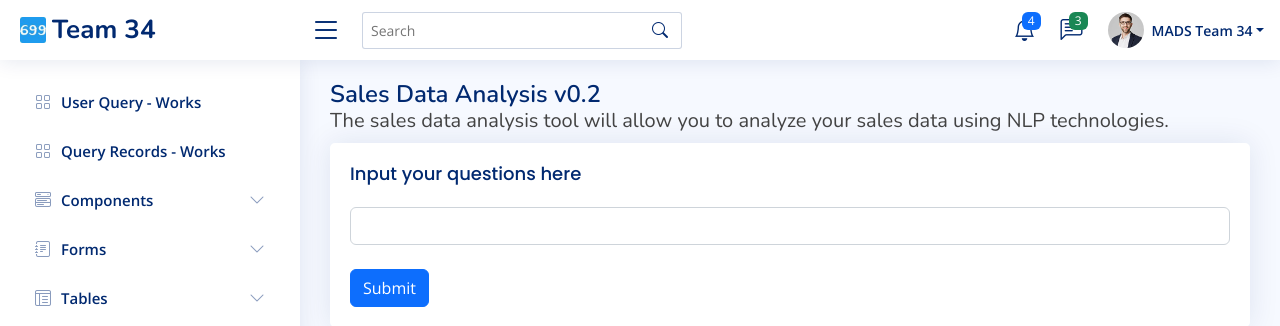
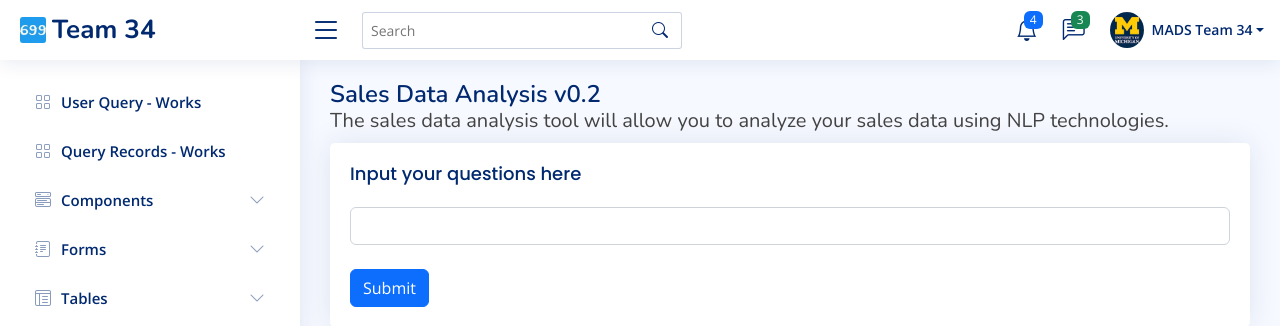
Before and after one commit to Wenjun-Mao/siads699, a Django app: page /example2/ in a window 1280 px wide; the page is wider, and only the part inside the window is pictured. Shown: the top 326 px of that part. Run offline with Django 4.2, Linux system fonts and the light colour scheme; some libraries are stand-ins or nearby versions.

Commit message:
umich logo

```diff
--- a/siads699/templates/base_dashboard.html
+++ b/siads699/templates/base_dashboard.html
@@ -175,7 +175,7 @@
         <li class="nav-item dropdown pe-3">
 
           <a class="nav-link nav-profile d-flex align-items-center pe-0" href="#" data-bs-toggle="dropdown">
-            <img src="{% static 'img/profile-img.jpg' %}" alt="Profile" class="rounded-circle">
+            <img src="{% static 'img/umich_logo.png' %}" alt="Profile" class="rounded-circle">
             <span class="d-none d-md-block dropdown-toggle ps-2">MADS Team 34</span>
           </a><!-- End Profile Iamge Icon -->
 
```
Also changed, not shown: siads699/static/img/umich_logo.png (added).
